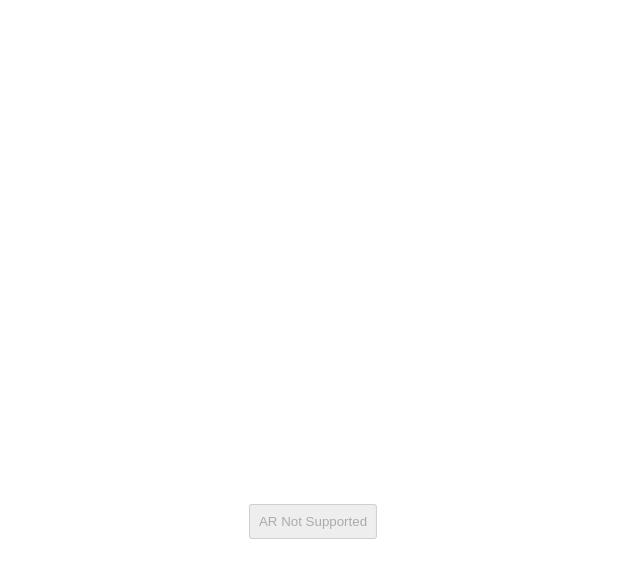
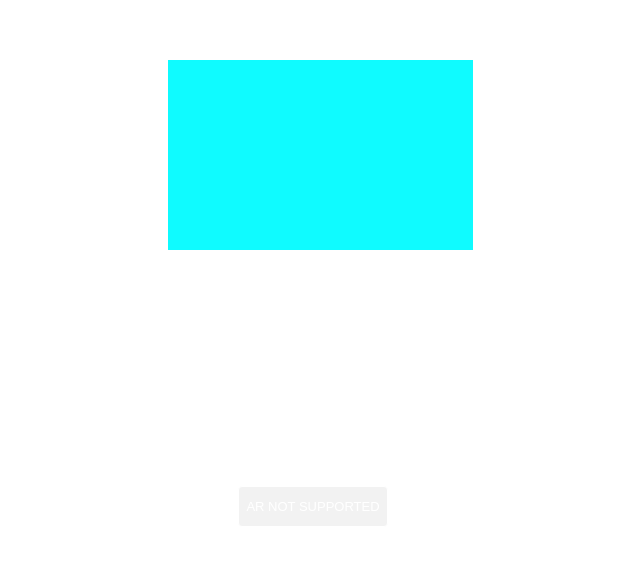
Before and after one commit to UrielNunez/WebAR, a plain HTML site: page WEBXR/index.html in a window 1280 px wide. Shown: the part 253-816 px from the top of the page, without its empty margins (327-967 px from the left). Drawn offline with nearby package versions, Linux system fonts and the light colour scheme.

Commit message:
test arbutton three.js

```diff
--- a/WEBXR/main.js
+++ b/WEBXR/main.js
@@ -1,22 +1,19 @@
 import * as THREE from 'three';
+import { ARButton } from 'three/addons/webxr/ARButton.js';
+
 
 document.addEventListener('DOMContentLoaded', () => {
     const initialize = async () => {
 
+        /*
         const arButton = document.getElementById("ar-button");
 
-        if (!navigator.xr) {
-            arButton.textContent = "WebXR not available";
-            arButton.disabled = true;
+        const supported = navigator.xr && navigator.xr.isSessionSupported("immersive-ar");
+        if (!supported) {
+            arButton.textContent = "Not Supported";
+            arButton.disable = true;
             return;
-        }
-
-        navigator.xr.isSessionSupported("immersive-ar").then((supported) => {
-            if (!supported) {
-                arButton.textContent = "AR Not Supported";
-                arButton.disabled = true;
-            }
-        });
+        } */
 
         const scene = new THREE.Scene();
         const camera = new THREE.PerspectiveCamera();
@@ -36,9 +33,18 @@ document.addEventListener('DOMContentLoaded', () => {
         mesh.position.set(0, 0, -0.3);
         scene.add(mesh);
 
+        renderer.xr.enabled = true;
+        renderer.setAnimationLoop(() => {
+            renderer.render(scene, camera);
+        });
+
+        const arButton = ARButton.createButton(renderer, {optionalFeatures: ['dom-overlay'], domOverlay: {root: document.body}});
+        document.body.appendChild(arButton);
+
+        /*
         let currentSession = null
-        const start = async () => {
-            currentSession = await navigator.xr.requestSession("immersive-ar", { optionalFeatures: ['dom-overlay'], domOverlay: { root: document.body } });
+        const start = async() => {
+            currentSession = await navigator.xr.requestSession("immersive-ar", {optionalFeatures: ['dom-overlay'], domOverlay: {root: document.body}});
 
             renderer.xr.enabled = true;
             renderer.xr.setReferenceSpaceType('local');
@@ -46,24 +52,25 @@ document.addEventListener('DOMContentLoaded', () => {
 
             arButton.textContent = "End";
 
-            renderer.setAnimationLoop(() => {
-                renderer.render(scene, camera);
+            renderer.setAnimationLoop( () => {
+                renderer.render(scene,camera);
             });
         }
-        const end = async () => {
+        const end = async() =>{
             currentSession.end();
             renderer.clear();
             renderer.setAnimationLoop(null);
 
             arButton.style.display = "none";
         }
-        arButton.addEventListener("click", () => {
+        arButton.addEventListener("click", () =>{
             if (currentSession) {
                 end();
             } else {
                 start();
             }
         });
+        */
     }
     initialize();
 });
```
Also changed, not shown: WEBXR/index.html (+5 -0 lines).
